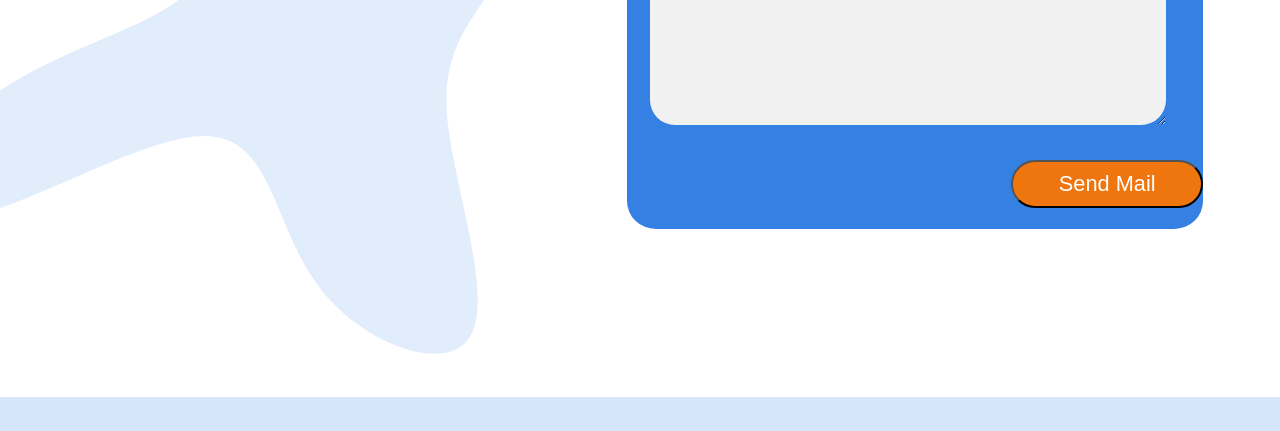
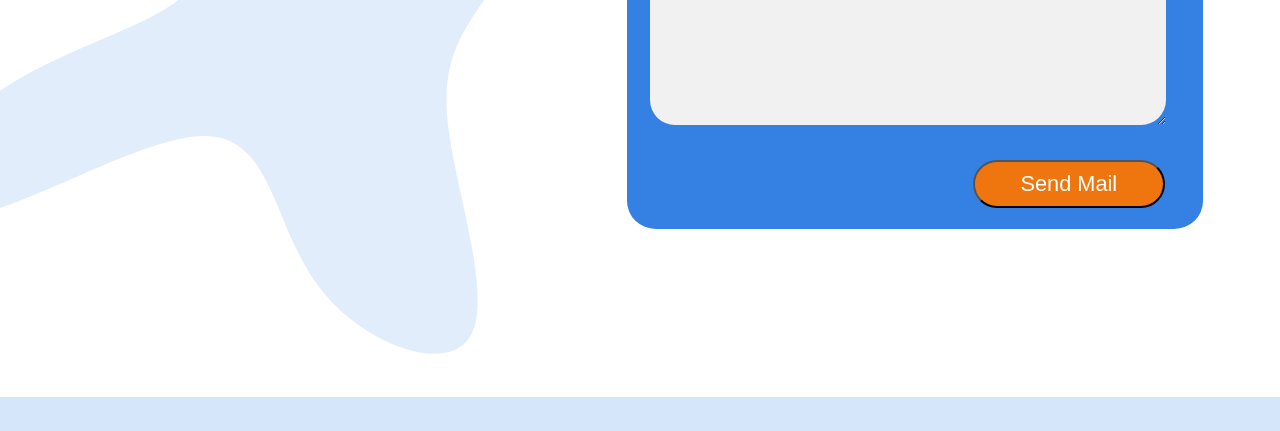
Before and after one commit to Casperrules/centurian-website, a plain HTML site: page index.html in a window 1280 px wide. Shown: the part 4075-4506 px from the top of the page. Drawn offline with Linux system fonts and the light colour scheme.

Commit message:
Add files via upload

```diff
--- a/styles.css
+++ b/styles.css
@@ -644,7 +644,7 @@ a {
 }
 .message-form button {
   margin-top: 3.8vh;
-  margin-left: 30vw;
+  margin-left: 27vw;
   box-shadow: none;
   background-color: #ef760e;
   width: 15vw;
```
